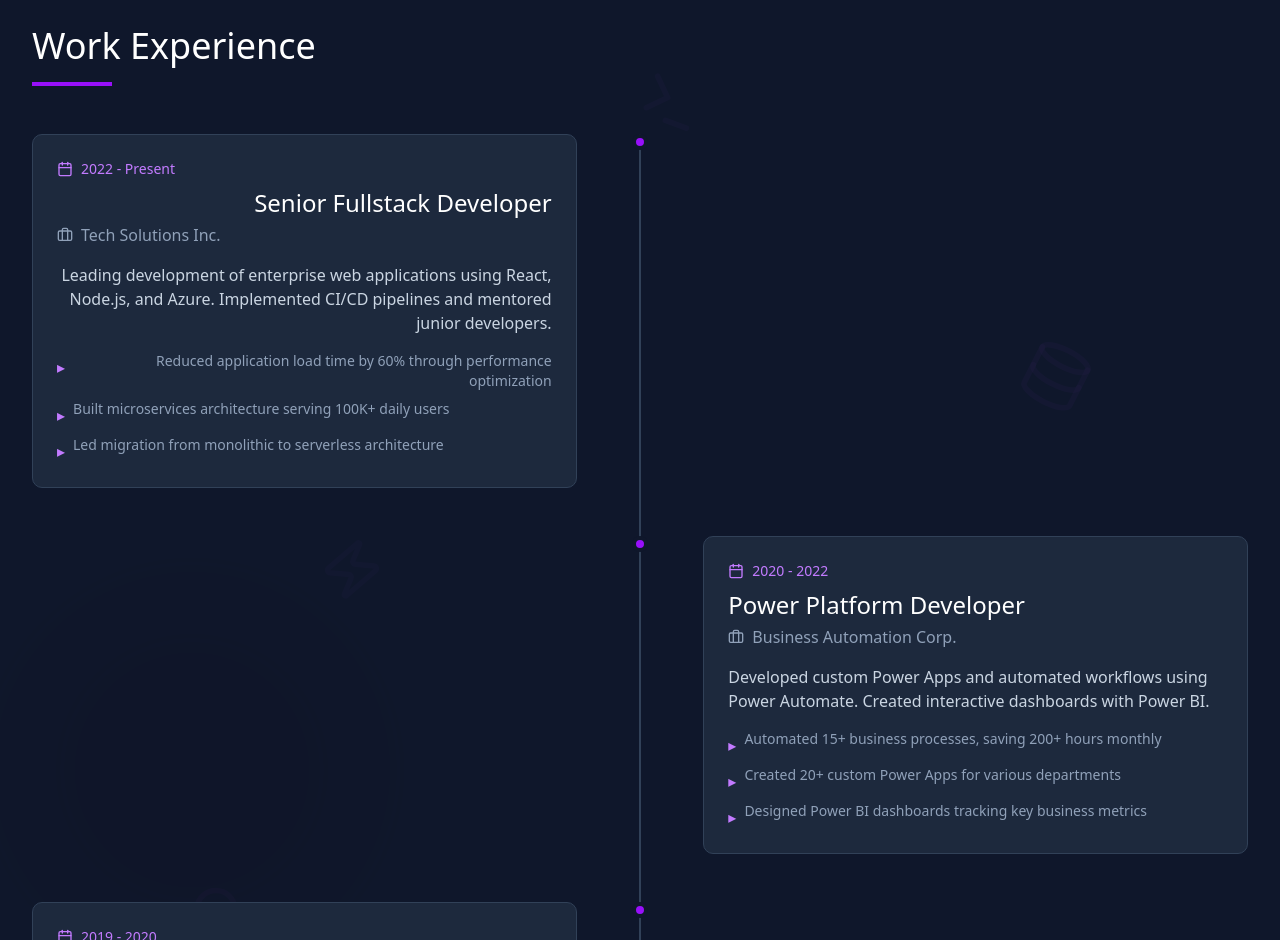
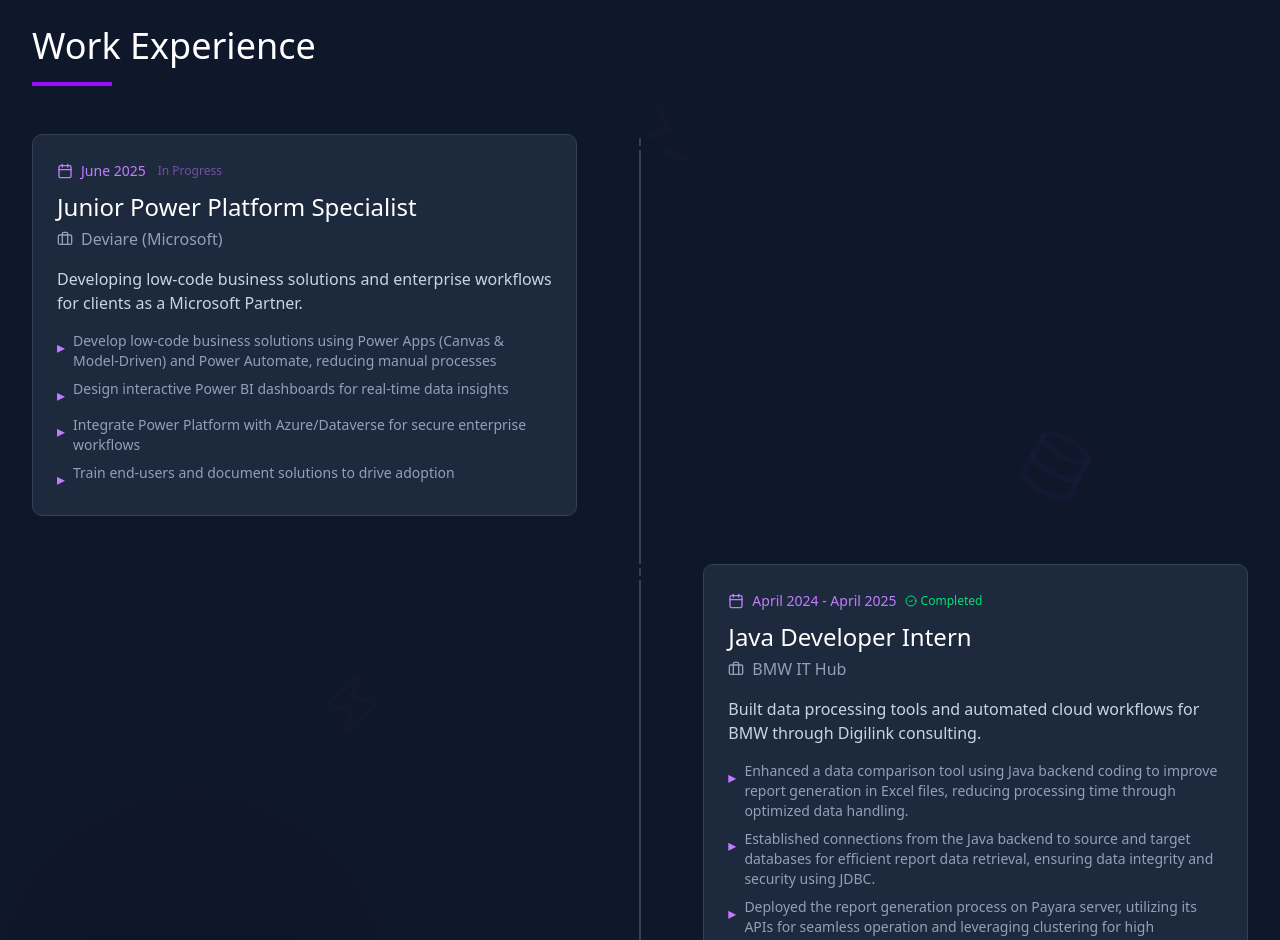
Before and after one commit to rethaX/rethabile-website-portfolio, a React (Vite) app: page /portfolio in a window 1280 px wide. Shown: the part 1860-2800 px from the top of the page. Built offline with nearby package versions, Linux system fonts and the light colour scheme.

Commit message:
updated xp and fixed mapping of file

```diff
--- a/src/components/About.tsx
+++ b/src/components/About.tsx
@@ -6,12 +6,12 @@ const skills = [
   {
     icon: Code2,
     title: 'Frontend Development',
-    technologies: ['React', 'TypeScript', 'Next.js', 'Tailwind CSS', 'Vue.js'],
+    technologies: ['Javascript', 'TypeScript', 'Next.js', 'Tailwind CSS & HTML', 'Angular'],
   },
   {
     icon: Database,
     title: 'Backend Development',
-    technologies: ['Node.js', 'Java', 'Spring Boot', 'PostgreSQL', 'Jarkarta EE', 'Rest API', 'Microservices'],
+    technologies: ['Node.js', 'Java', 'Spring Boot', 'PostgresSQL', 'Jakarta EE', 'Rest API', 'Microservices'],
   },
   {
     icon: Cloud,
--- a/src/components/Experience.tsx
+++ b/src/components/Experience.tsx
@@ -1,46 +1,84 @@
 import { motion } from 'motion/react';
-import { Briefcase, Calendar } from 'lucide-react';
+import {Briefcase, Calendar, GraduationCap, CheckCircle2} from 'lucide-react';
 import { FloatingIcons } from './FloatingIcons';
 
 const experiences = [
   {
-    title: 'Senior Fullstack Developer',
-    company: 'Tech Solutions Inc.',
-    period: '2022 - Present',
-    description: 'Leading development of enterprise web applications using React, Node.js, and Azure. Implemented CI/CD pipelines and mentored junior developers.',
+    title: 'Junior Power Platform Specialist',
+    company: 'Deviare (Microsoft)',
+    location: 'South Africa',
+    period: 'June 2025',
+    status: 'current',
+    description: 'Developing low-code business solutions and enterprise workflows for clients as a Microsoft Partner.',
     achievements: [
-      'Reduced application load time by 60% through performance optimization',
-      'Built microservices architecture serving 100K+ daily users',
-      'Led migration from monolithic to serverless architecture',
+      'Develop low-code business solutions using Power Apps (Canvas & Model-Driven) and Power Automate, reducing manual processes',
+      'Design interactive Power BI dashboards for real-time data insights',
+      'Integrate Power Platform with Azure/Dataverse for secure enterprise workflows',
+      'Train end-users and document solutions to drive adoption',
     ],
   },
   {
-    title: 'Power Platform Developer',
-    company: 'Business Automation Corp.',
-    period: '2020 - 2022',
-    description: 'Developed custom Power Apps and automated workflows using Power Automate. Created interactive dashboards with Power BI.',
+    title: 'Java Developer Intern',
+    company: 'BMW IT Hub',
+    location: 'Johannesburg, South Africa',
+    period: 'April 2024 - April 2025',
+    status: 'completed',
+    description: 'Built data processing tools and automated cloud workflows for BMW through Digilink consulting.',
     achievements: [
-      'Automated 15+ business processes, saving 200+ hours monthly',
-      'Created 20+ custom Power Apps for various departments',
-      'Designed Power BI dashboards tracking key business metrics',
+      'Enhanced a data comparison tool using Java backend coding to improve report generation in Excel files, reducing processing time through optimized data handling.',
+      'Established connections from the Java backend to source and target databases for efficient report data retrieval, ensuring data integrity and security using JDBC.',
+      'Deployed the report generation process on Payara server, utilizing its APIs for seamless operation and leveraging clustering for high availability.',
+      'Integrated Amazon S3, EC2, AWS Glue and Athena with Java to retrieve database information locally, enhancing data access capabilities for analysis and reporting, demonstrating proficiency in cloud data services.',
+      'Developed scripts to automate the creation of Docker containers and images for deploying Payara Server on AWS EC2 instances.',
+      'Built and deployed custom Docker images for Payara Server on EC2 instances, ensuring seamless deployment for different environments.',
     ],
   },
   {
-    title: 'Fullstack Developer',
-    company: 'Digital Innovations Ltd.',
-    period: '2019 - 2020',
-    description: 'Developed and maintained web applications using React, Python, and PostgreSQL. Collaborated with cross-functional teams.',
+    title: 'ICT Support Intern',
+    company: 'Northridge Primary School',
+    location: 'Pretoria, South Africa',
+    period: 'February 2023 - April 2024',
+    status: 'completed',
+    description: 'Provided technical support and maintained ICT infrastructure for educational institution.',
     achievements: [
-      'Built responsive web applications with React and TypeScript',
-      'Developed RESTful APIs with Python Flask',
-      'Implemented authentication and authorization systems',
+      'Provided technical support for staff and students',
+      'Maintained and troubleshot computer systems and networks',
+      'Assisted with deployment of educational technology solutions',
     ],
+  },
+];
+
+const education = [
+  {
+    degree: "Bachelor of Science Honours in Information Technology",
+    institution: "Eduvos University",
+    location: "Pretoria, South Africa",
+    period: "",
+    status: "current",
+  },
+  {
+    degree: "Bachelor of Science in Information Technology",
+    institution: "Eduvos University",
+    location: "Pretoria, South Africa",
+    period: "Feb 2020 - Dec 2022",
+    status: "completed",
+  },
+  {
+    degree: "National Senior Certificate",
+    institution: "Claphma High School",
+    location: "Pretoria, South Africa",
+    period: "Jan 2015 - Dec 2019",
+    status: "completed",
   },
 ];
 
 export function Experience() {
   return (
-    <section id="experience" className="py-20 bg-slate-900 relative overflow-hidden">
+      <>
+        <section
+            id="experience"
+            className="py-20 bg-slate-900 relative overflow-hidden"
+        >
           {/* Floating icons */}
           <FloatingIcons />
 
@@ -54,7 +92,9 @@ export function Experience() {
                 transition={{ duration: 0.6 }}
                 viewport={{ once: true }}
             >
-          <h2 className="text-4xl text-white mb-4">Work Experience</h2>
+              <h2 className="text-4xl text-white mb-4">
+                Work Experience
+              </h2>
               <div className="w-20 h-1 bg-purple-600 mb-12" />
             </motion.div>
 
@@ -68,35 +108,73 @@ export function Experience() {
                         key={index}
                         initial={{ opacity: 0, y: 20 }}
                         whileInView={{ opacity: 1, y: 0 }}
-                transition={{ duration: 0.6, delay: index * 0.2 }}
+                        transition={{
+                          duration: 0.6,
+                          delay: index * 0.2,
+                        }}
                         viewport={{ once: true }}
                         className={`relative flex flex-col md:flex-row gap-8 ${
-                  index % 2 === 0 ? 'md:flex-row' : 'md:flex-row-reverse'
+                            index % 2 === 0
+                                ? "md:flex-row"
+                                : "md:flex-row-reverse"
                         }`}
                     >
                       {/* Timeline dot */}
-                <div className="hidden md:flex absolute left-1/2 transform -translate-x-1/2 w-4 h-4 bg-purple-600 rounded-full border-4 border-slate-900" />
+                      <div className={`hidden md:flex absolute left-1/2 transform -translate-x-1/2 w-4 h-4 rounded-full border-4 border-slate-900 ${
+                          exp.status === 'current' ? 'bg-pink-500 animate-pulse' : 'bg-green-500'
+                      }`} />
 
                       {/* Content */}
-                <div className={`md:w-1/2 ${index % 2 === 0 ? 'md:pr-12 md:text-right' : 'md:pl-12'}`}>
+                      <div
+                          className={`md:w-1/2 ${index % 2 === 0 ? "md:pr-12" : "md:pl-12"}`}
+                      >
                         <div className="bg-slate-800 p-6 rounded-lg border border-slate-700 hover:border-purple-600 transition-colors">
-                    <div className="flex items-center gap-2 mb-2 text-purple-400">
+                          <div className="flex items-center gap-2 mb-2 text-purple-400 flex-wrap">
                             <Calendar className="w-4 h-4" />
-                      <span className="text-sm">{exp.period}</span>
+                            <span className="text-sm">
+                              {exp.period}
+                            </span>
+                            {exp.status === 'current' && (
+                                <span className="text-xs bg-pink-500/20 text-pink-400 px-2 py-1 rounded-full animate-pulse flex items-center gap-1">
+                                  <span className="w-1.5 h-1.5 bg-pink-400 rounded-full animate-ping"></span>
+                                  In Progress
+                                </span>
+                            )}
+                            {exp.status === 'completed' && (
+                                <span className="text-xs bg-green-500/20 text-green-400 px-2 py-1 rounded-full flex items-center gap-1">
+                                  <CheckCircle2 className="w-3 h-3" />
+                                  Completed
+                                </span>
+                            )}
                           </div>
-                    <h3 className="text-2xl text-white mb-1">{exp.title}</h3>
+                          <h3 className="text-2xl text-white mb-1">
+                            {exp.title}
+                          </h3>
                           <div className="flex items-center gap-2 mb-4">
                             <Briefcase className="w-4 h-4 text-slate-400" />
-                      <p className="text-slate-400">{exp.company}</p>
+                            <p className="text-slate-400">
+                              {exp.company}
+                            </p>
                           </div>
-                    <p className="text-slate-300 mb-4">{exp.description}</p>
+                          <p className="text-slate-300 mb-4">
+                            {exp.description}
+                          </p>
                           <div className="space-y-2">
-                      {exp.achievements.map((achievement, i) => (
-                        <div key={i} className="flex items-start gap-2">
-                          <span className="text-purple-400 mt-1">▸</span>
-                          <p className="text-slate-400 text-sm">{achievement}</p>
+                            {exp.achievements.map(
+                                (achievement, i) => (
+                                    <div
+                                        key={i}
+                                        className="flex items-start gap-2"
+                                    >
+                                      <span className="text-purple-400 mt-1">
+                                        ▸
+                                      </span>
+                                      <p className="text-slate-400 text-sm">
+                                        {achievement}
+                                      </p>
                                     </div>
-                      ))}
+                                ),
+                            )}
                           </div>
                         </div>
                       </div>
@@ -108,5 +186,94 @@ export function Experience() {
             </div>
           </div>
         </section>
+
+        {/* Education Section */}
+        <section
+            id="education"
+            className="py-20 bg-slate-800 relative overflow-hidden"
+        >
+          {/* Floating icons */}
+          <FloatingIcons />
+
+          {/* Background decoration */}
+          <div className="absolute top-1/4 right-0 w-96 h-96 bg-purple-600 rounded-full mix-blend-multiply filter blur-3xl opacity-10" />
+
+          <div className="max-w-7xl mx-auto px-4 sm:px-6 lg:px-8 relative z-10">
+            <motion.div
+                initial={{ opacity: 0, y: 20 }}
+                whileInView={{ opacity: 1, y: 0 }}
+                transition={{ duration: 0.6 }}
+                viewport={{ once: true }}
+            >
+              <h2 className="text-4xl text-white mb-4">Education</h2>
+              <div className="w-20 h-1 bg-purple-600 mb-12" />
+            </motion.div>
+
+            <div className="relative">
+              {/* Timeline line */}
+              <div className="hidden md:block absolute left-1/2 transform -translate-x-1/2 h-full w-0.5 bg-slate-700" />
+
+              <div className="space-y-12">
+                {education.map((edu, index) => (
+                    <motion.div
+                        key={index}
+                        initial={{ opacity: 0, y: 20 }}
+                        whileInView={{ opacity: 1, y: 0 }}
+                        transition={{
+                          duration: 0.6,
+                          delay: index * 0.2,
+                        }}
+                        viewport={{ once: true }}
+                        className={`relative flex flex-col md:flex-row gap-8 ${
+                            index % 2 === 0
+                                ? "md:flex-row"
+                                : "md:flex-row-reverse"
+                        }`}
+                    >
+                      {/* Timeline dot */}
+                      <div className={`hidden md:flex absolute left-1/2 transform -translate-x-1/2 w-4 h-4 rounded-full border-4 border-slate-800 ${
+                          edu.status === 'current' ? 'bg-pink-500 animate-pulse' : 'bg-green-500'
+                      }`} />
+
+                      {/* Content */}
+                      <div
+                          className={`md:w-1/2 ${index % 2 === 0 ? "md:pr-12" : "md:pl-12"}`}
+                      >
+                        <div className="bg-slate-900 p-6 rounded-lg border border-slate-700 hover:border-purple-600 transition-colors">
+                          <div className="flex items-center gap-2 mb-2 text-purple-400 flex-wrap">
+                            <Calendar className="w-4 h-4" />
+                            <span className="text-sm">{edu.period || 'Present'}</span>
+                            {edu.status === 'current' && (
+                                <span className="text-xs bg-pink-500/20 text-pink-400 px-2 py-1 rounded-full animate-pulse flex items-center gap-1">
+                                  <span className="w-1.5 h-1.5 bg-pink-400 rounded-full animate-ping"></span>
+                                  In Progress
+                                </span>
+                            )}
+                            {edu.status === 'completed' && (
+                                <span className="text-xs bg-green-500/20 text-green-400 px-2 py-1 rounded-full flex items-center gap-1">
+                                  <CheckCircle2 className="w-3 h-3" />
+                                  Completed
+                                </span>
+                            )}
+                          </div>
+                          <h3 className="text-2xl text-white mb-1">
+                            {edu.degree}
+                          </h3>
+                          <div className="flex items-center gap-2 mb-2">
+                            <GraduationCap className="w-4 h-4 text-slate-400" />
+                            <p className="text-slate-400">{edu.institution}</p>
+                          </div>
+                          <p className="text-slate-500 text-sm">{edu.location}</p>
+                        </div>
+                      </div>
+
+                      <div className="md:w-1/2" />
+                    </motion.div>
+                ))}
+              </div>
+            </div>
+          </div>
+        </section>
+      </>
   );
 }
```
Also changed, not shown: 1 other file (tests, documents, lock files or other folders). Lines whose indentation alone changed are shown as unchanged.
